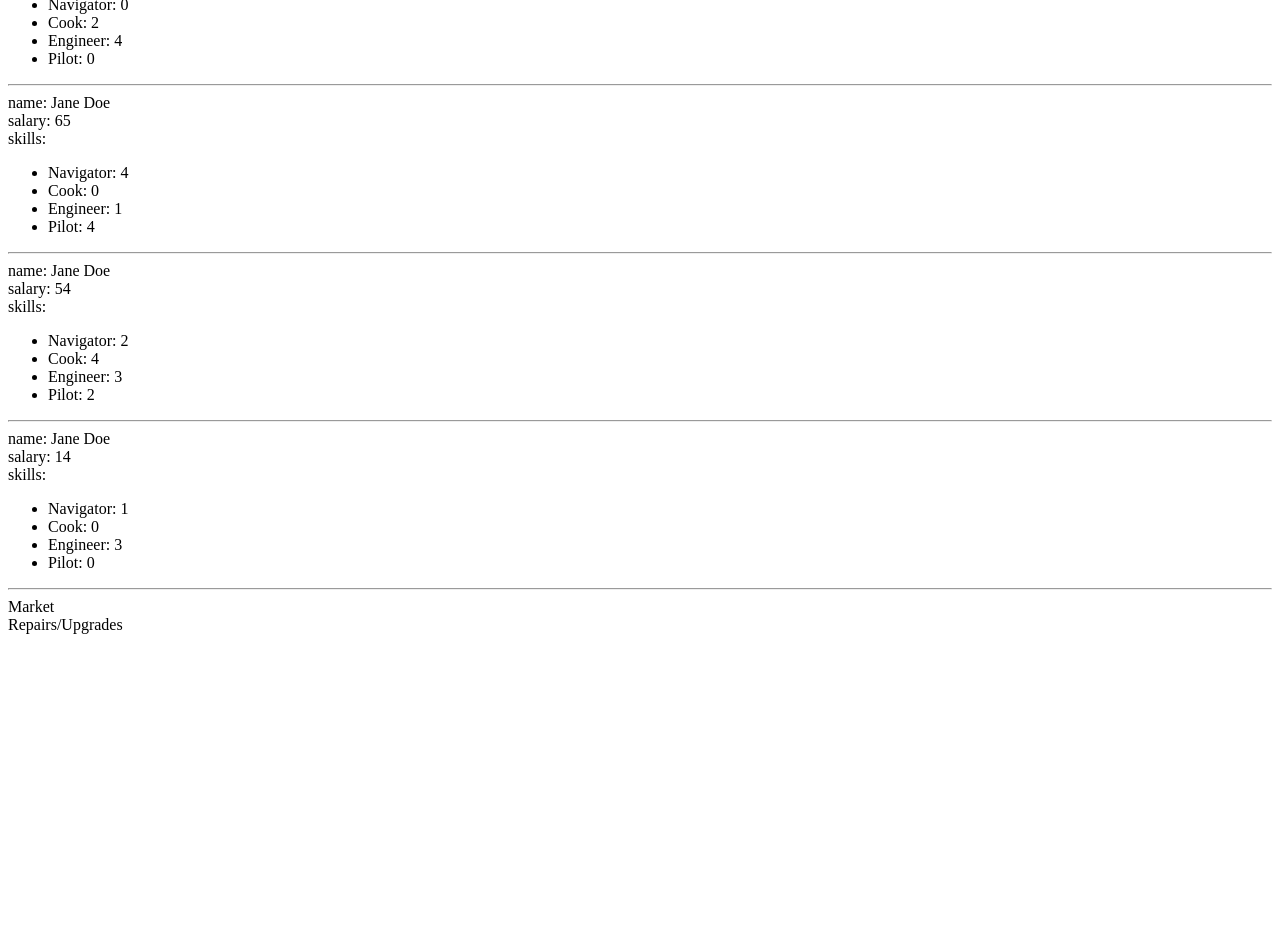
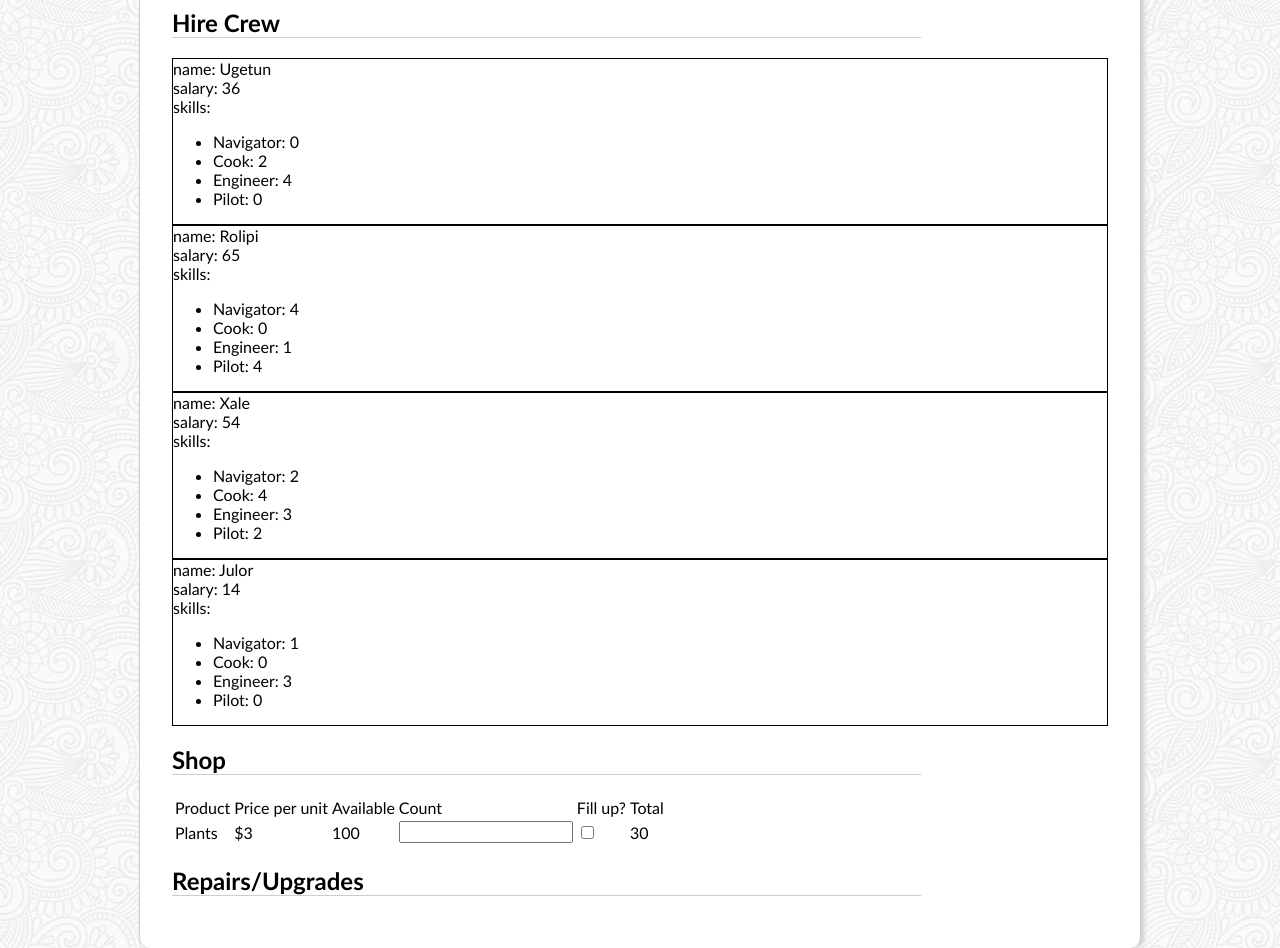
Before and after one commit to maryilewis/hsc, an Angular app: page / in a window 1280 px wide. Shown: the part 260-1208 px from the top of the page. Before the commit the page ends 902 px from the top, so only its background shows below. Built offline with nearby package versions, Linux system fonts and the light colour scheme.

Commit message:
Added name generator, layout, just started on shop layout

```diff
--- a/src/app/app.component.html
+++ b/src/app/app.component.html
@@ -1,3 +1,8 @@
-<h1>Horizon Shipping Company</h1>
-<app-ship></app-ship>
-<app-port></app-port>
+<div class="main-content">
+	<div class="page-content">
+
+	<h1>Horizon Shipping Company</h1>
+	<app-ship></app-ship>
+	<app-port></app-port>
+	</div>
+</div>
--- a/src/app/crew-member/crew-member.component.html
+++ b/src/app/crew-member/crew-member.component.html
@@ -1,3 +1,4 @@
+<div class="hsc-section">
 	name: {{person.name}}<br>
 	salary: {{person.salary}}<br>
 	skills:
@@ -6,4 +7,5 @@ skills:
 			{{skill.name}}: {{ skill.level}}
 		</li>
 	</ul>
-<hr>
+
+</div>
--- a/src/app/crew-member/crew-member.component.less
+++ b/src/app/crew-member/crew-member.component.less
@@ -0,0 +1,3 @@
+.hsc-section {
+	border: 1px solid black;
+}
--- a/src/app/crew-member/crew-member.component.ts
+++ b/src/app/crew-member/crew-member.component.ts
@@ -1,13 +1,41 @@
 import { Component, OnInit, Input } from '@angular/core';
 
 
+/**
+ * Person data
+ */
+export class Person {
 
-export class Person {
+
 	public name: string;
 	public skills: Array<Skill> = [];
 	public happiness: number;
-	private randomName(): string {
-		return "Jane Doe";
+	/**
+	 * modified from https://j11y.io/javascript/random-word-generator/
+	 */
+	private generateRandomName(): string {
+		let length: number = 4;
+		let consonants: string = 'bbbbcdfghjkllllmnnnnpqrrrrsttttvwxyz';
+		let vowels: string = 'aeiou';
+		let rand = function(limit: number): number {
+			return Math.floor(Math.random() * limit);
+		};
+		let word: string = '';
+
+		for (let i = 0; i < length; i++) {
+			let randConsonant = consonants[rand(consonants.length)];
+			let randVowel = vowels[rand(vowels.length)];
+			word += randConsonant;
+			word += randVowel;
+		}
+		// randomly chop off beginning and end
+		let random1 = Math.floor(Math.random() * 5);
+		let random2 = Math.floor(Math.random() * 2);
+		word = word.slice(random1, word.length - random2);
+		// capitalize
+		word = word.charAt(0).toUpperCase() + word.slice(1);
+
+		return word;
 	}
 	/**
 	 * change so that values tend to be more specialized
@@ -24,11 +52,14 @@ export class Person {
 
 	}
 	constructor() {
-		this.name = this.randomName();
+		this.name = this.generateRandomName();
 		this.skills = this.generateRandomSkills();
 	}
 }
 
+/**
+ * A crewmember is a person who gets paid
+ */
 export class CrewMember extends Person {
 
 	public salary: number;
--- a/src/app/port/port.component.html
+++ b/src/app/port/port.component.html
@@ -1,17 +1,14 @@
 <div>
-	<div>
-		Take Job
+
+	<h2>Take Job</h2>
+
+	<h2>Hire Crew</h2>
+	<div *ngFor="let crew of crewBoard">
+		<app-crew-member [person]="crew"></app-crew-member>
 	</div>
-	<div>
-		Hire Crew
-		<div *ngFor="let crew of crewBoard">
-			<app-crew-member [person]="crew"></app-crew-member>
-		</div>
-	</div>
-	<div>
-		Market
-	</div>
-	<div>
+	<app-shop></app-shop>
+	<h2>
 		Repairs/Upgrades
-	</div>
+	</h2>
+
 </div>
--- a/src/app/ship/ship.component.html
+++ b/src/app/ship/ship.component.html
@@ -1,3 +1,7 @@
+<div>
+	<h2>
+		{{ name }}
+	</h2>
 	<ul>
 		<li>
 			Money: {{ money }}
@@ -9,3 +13,7 @@
 			Fuel: {{ fuel }} / {{ fuelCapacity }}
 		</li>
 	</ul>
+	<div *ngFor="let crewMember of crew">
+		<app-crew-member [person]="crewMember"></app-crew-member>
+	</div>
+</div>
--- a/src/app/ship/ship.component.ts
+++ b/src/app/ship/ship.component.ts
@@ -17,6 +17,8 @@ export class ShipComponent implements OnInit {
 
 	public speed: number = 3;
 
+	public name = "The Ambit";
+
 	get foodConsumtion() {
 		return this.rations * (1 + this.crew.length);
 	}
--- a/src/app/shop/shop.component.html
+++ b/src/app/shop/shop.component.html
@@ -1 +1,27 @@
-<p>shop works!</p>
+<div>
+	<h2>Shop</h2>
+	<table>
+		<thead>
+			<tr>
+				<td>Product</td>
+				<td>Price per unit</td>
+				<td>Available</td>
+				<td>Count</td>
+				<td>Fill up?</td>
+				<td>Total</td>
+			</tr>
+		</thead>
+		<tbody>
+			<tr>
+				<td>Plants</td>
+				<td>$3</td>
+				<td>100</td>
+				<td><input type="number" step="1"></td>
+				<td><input type="checkbox"></td>
+				<td>30</td>
+			</tr>
+		</tbody>
+		<tfoot></tfoot>
+	</table>
+
+</div>
--- a/src/app/shop/shop.component.ts
+++ b/src/app/shop/shop.component.ts
@@ -1,15 +1,43 @@
 import { Component, OnInit } from '@angular/core';
 
 @Component({
-  selector: 'app-shop',
-  templateUrl: './shop.component.html',
-  styleUrls: ['./shop.component.less']
+	selector: 'app-shop',
+	templateUrl: './shop.component.html',
+	styleUrls: ['./shop.component.less']
 })
 export class ShopComponent implements OnInit {
 
-  constructor() { }
+	public inventory: Array<SaleGood> = [];
 
-  ngOnInit(): void {
-  }
+	// going to want a form for this. love forms.
+
+	constructor() {
+
+	}
+
+	ngOnInit(): void {
+	}
+
+	public buy() {
+
+	}
 
 }
+
+
+
+export type SaleGood = {
+	good: Good;
+	price: number;
+	number: number;
+}
+
+export type Good = {
+	name: string;
+	description: string;
+}
+
+export enum GoodTypes {
+	"plants",
+	"minerals",
+}
--- a/src/styles.less
+++ b/src/styles.less
@@ -1 +1,66 @@
 /* You can add global styles to this file, and also import other style files */
+body * {
+	font-family:"Calibri";
+}
+
+body {
+	background-image: url("assets/symphony.png");
+    background-color: #cccccc;
+	margin: 0;
+}
+
+.main-content {
+	background-color: #ffffff;
+	border-radius: 10px;
+	border-color:#cccccc;
+	border-width: 1px 1px 0px 1px;
+	border-style: solid;
+	max-width: 1000px;
+    margin-left: auto;
+    margin-right: auto;
+	margin-top: .5rem;
+	box-shadow: 3px 0 5px #cccccc;
+}
+
+h1 {
+	font-size: 2em;
+    margin-left: auto;
+    margin-right: auto;
+}
+
+h2 {
+	border-bottom: 1px #ccc solid;
+	width:80%;
+}
+
+.headWrapper {
+	border-bottom: 1px dashed #cccccc;
+	width:95%;
+	margin-left: 1em;
+	text-align:center;
+}
+
+.navigationTab {
+	display:inline-block;
+	min-width: 8em;
+	min-height:2.25em;
+	border-radius: 10px 10px 0px 0px;
+	border-color:#cccccc;
+	border-width: 1px 1px 0px 1px;
+	border-style: solid;
+	margin-right:1em;
+	text-align:center;
+	padding-top: .75em;
+	box-shadow: 3px 0 5px #cccccc;
+	font-size: 18px;
+	color:#000;
+	font-weight:bold;
+}
+
+.navigationTab:hover {
+box-shadow: 3px 0 5px #cccccc inset;
+}
+
+.page-content {
+	padding: 0 2rem 2rem 2rem;
+}
```
Also changed, not shown: src/app/app.types.ts (deleted, +0 -35 lines), src/app/crew-member/names.txt (added), src/assets/symphony.png (added). Lines whose indentation alone changed are shown as unchanged.
